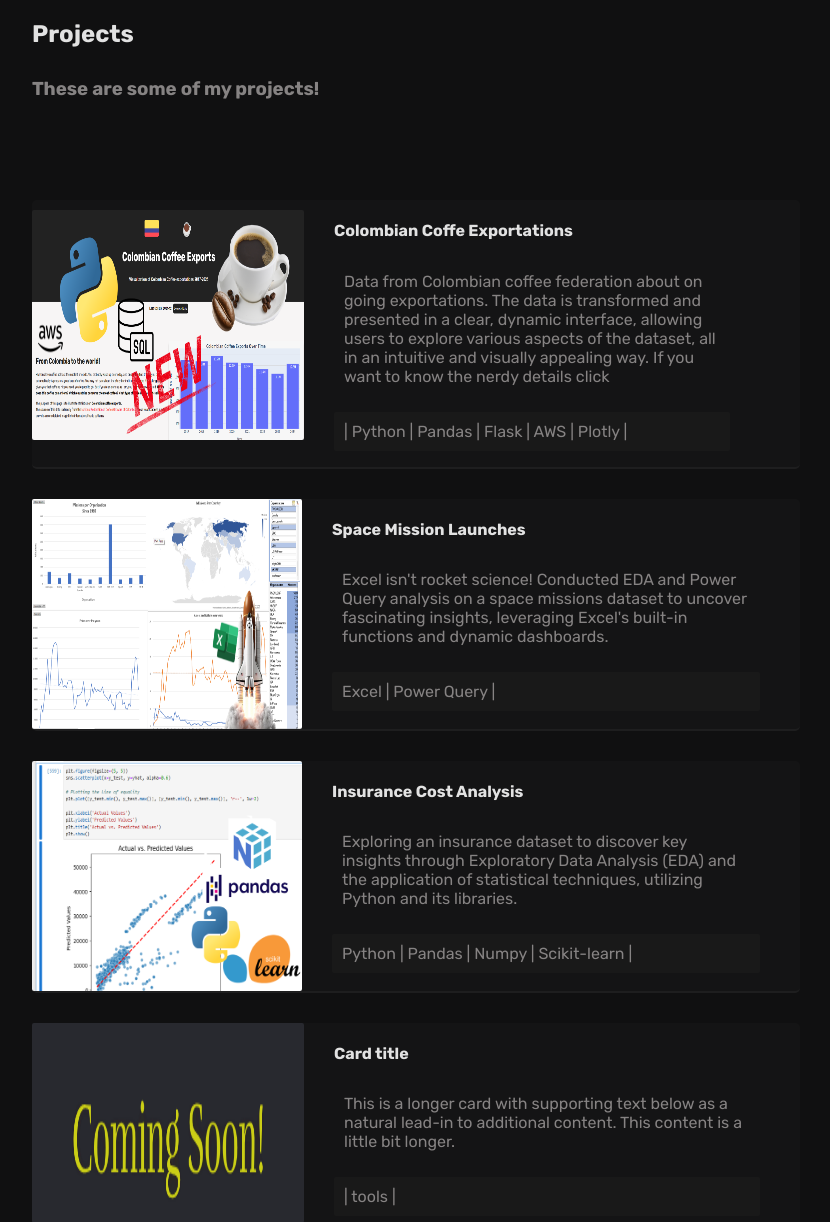
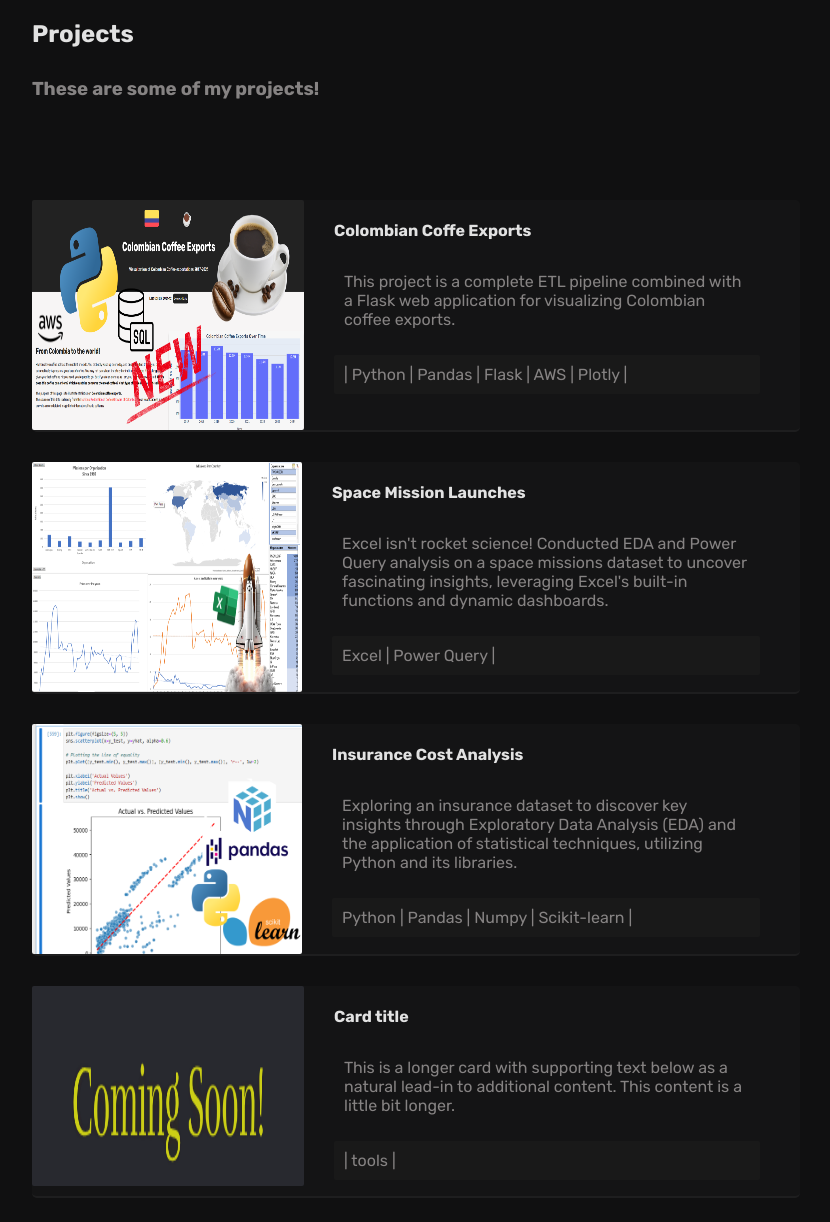
Before and after one commit to lVarol/Portfolio, a Flask app: page /projects in a window 1280 px wide. Shown: the part 158-1380 px from the top of the page, without its empty margins (224-1054 px from the left). Run offline with Flask 3, Linux system fonts and the light colour scheme; some web fonts are replaced.

Commit message:
Update projects.html

```diff
--- a/app/templates/portfolio/projects.html
+++ b/app/templates/portfolio/projects.html
@@ -19,9 +19,8 @@ Projects
               <div class="pcard">
                 <img src="{{ url_for('static', filename='coffee-etl-pipeline.png') }}" height="230px" width="272px" class="card-img-top" alt="project03">
                 <div class="card-body">
-                  <h4 class="pcard-title">Colombian Coffe Exportations</h4>
-                  <p class="pcard-text">Data from Colombian coffee federation about on going exportations. The data is transformed and presented in a clear, dynamic interface, allowing users to explore various aspects of the dataset, all in an intuitive and visually appealing way.
-                    If you want to know the nerdy details click <a href="https://github.com/lVarol/Coffee-Exports-ETL-Pipeline/blob/master/README.md" target="_blank" style="color:white;"></p>
+                  <h4 class="pcard-title">Colombian Coffe Exports</h4>
+                  <p class="pcard-text">This project is a complete ETL pipeline combined with a Flask web application for visualizing Colombian coffee exports.</p>
                   <p class="ptools">| Python | Pandas | Flask | AWS | Plotly |</p>
                 </div>
               </div>
```
